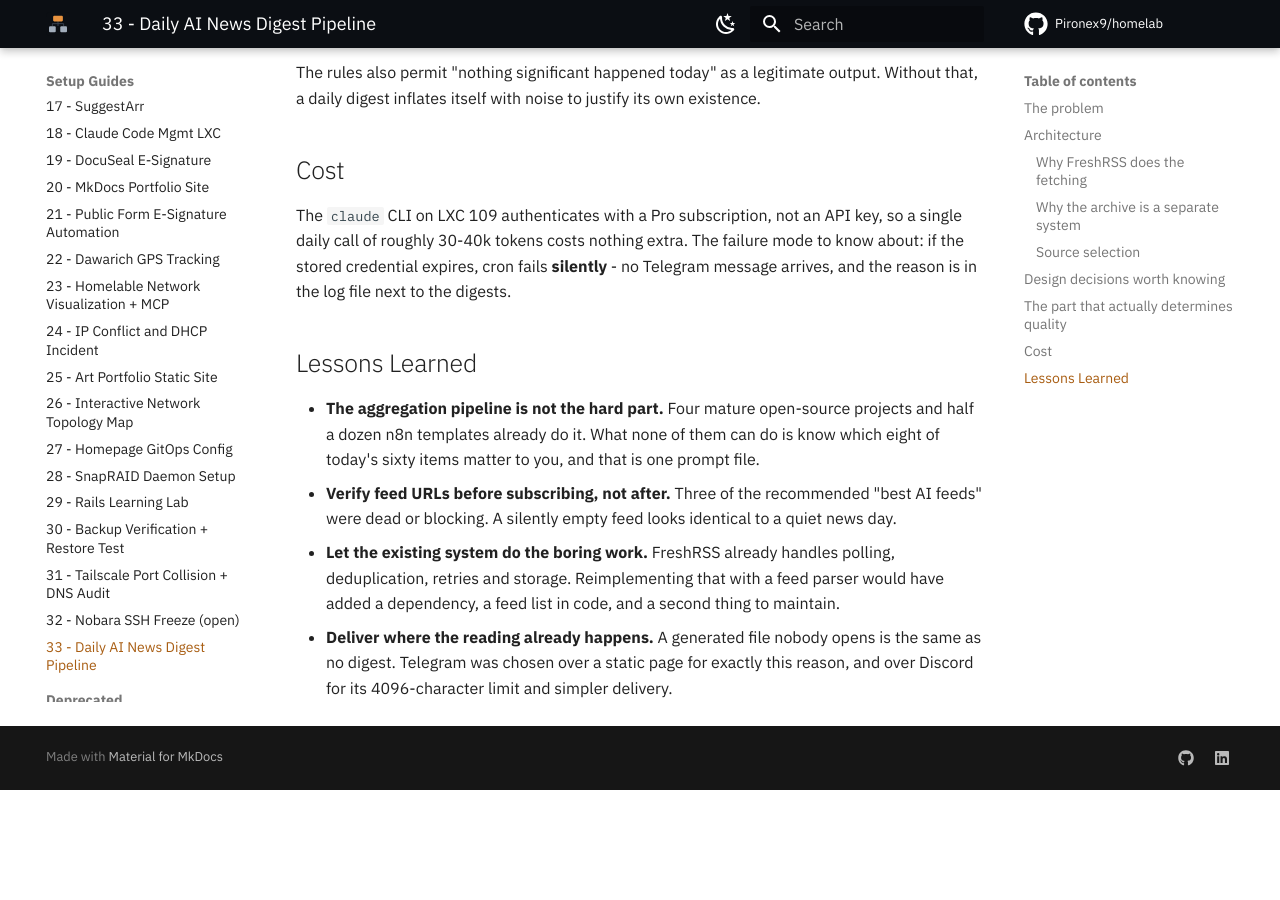
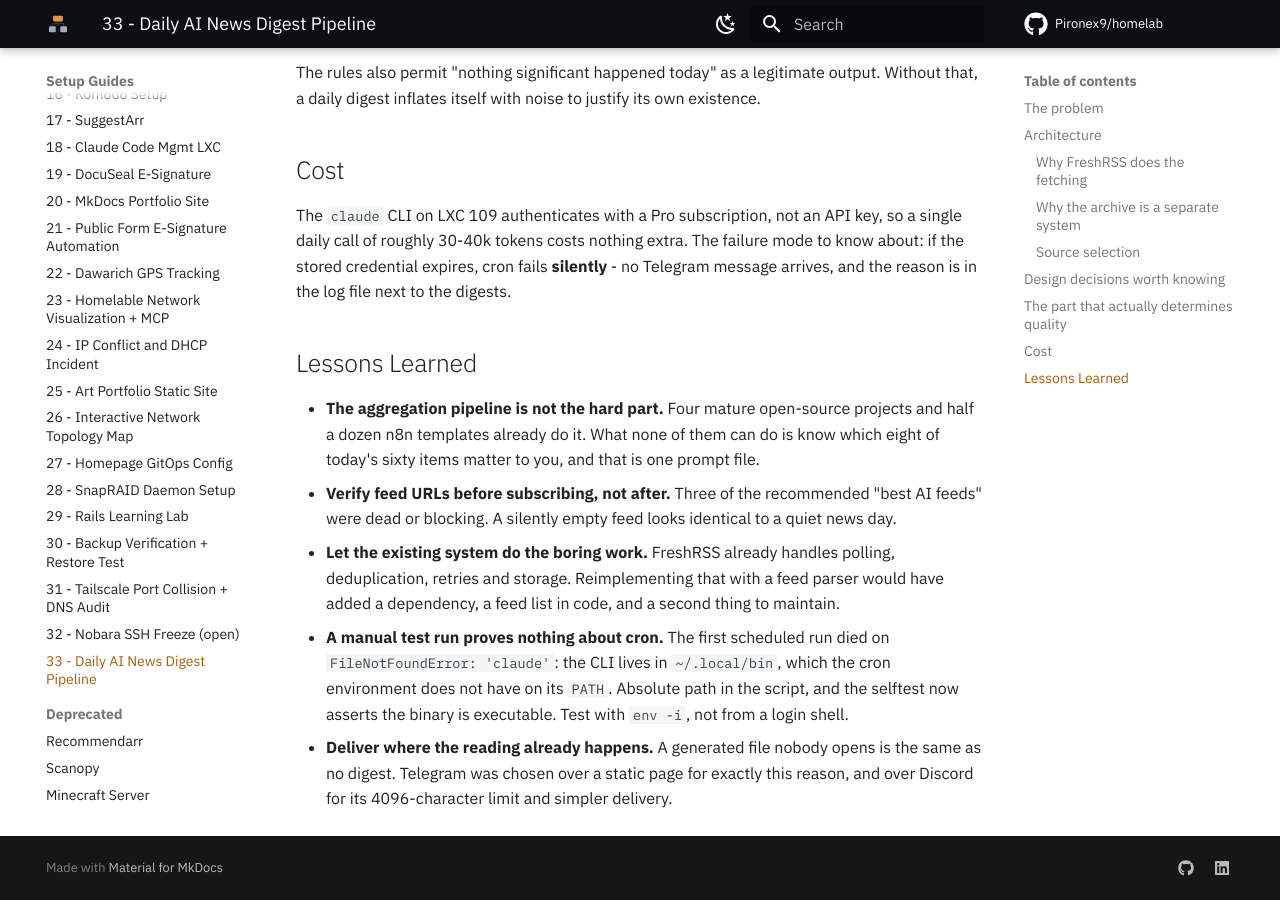
Before and after one commit to Pironex9/homelab, an MkDocs documentation site: the page built from docs/proxmox/33_AI_News_Digest_Pipeline.md, in a window 1280 px wide and 900 px high, scrolled down 2866 px. Built offline with MkDocs 1.6.1 and Material for MkDocs 9.7.7, drawn with Linux system fonts in a browser that asks for light colours; comment, search, counter and statistics services are not loaded; before the commit the page ends 3656 px from its top, so only the background shows below that.

Commit message:
docs(ai-digest): a cron PATH csapda a tanulságok közé

```diff
--- a/docs/proxmox/33_AI_News_Digest_Pipeline.md
+++ b/docs/proxmox/33_AI_News_Digest_Pipeline.md
@@ -133,6 +133,11 @@
 - **Let the existing system do the boring work.** FreshRSS already handles polling,
   deduplication, retries and storage. Reimplementing that with a feed parser would
   have added a dependency, a feed list in code, and a second thing to maintain.
+- **A manual test run proves nothing about cron.** The first scheduled run died on
+  `FileNotFoundError: 'claude'`: the CLI lives in `~/.local/bin`, which the cron
+  environment does not have on its `PATH`. Absolute path in the script, and the
+  selftest now asserts the binary is executable. Test with `env -i`, not from a
+  login shell.
 - **Deliver where the reading already happens.** A generated file nobody opens is
   the same as no digest. Telegram was chosen over a static page for exactly this
   reason, and over Discord for its 4096-character limit and simpler delivery.
```
